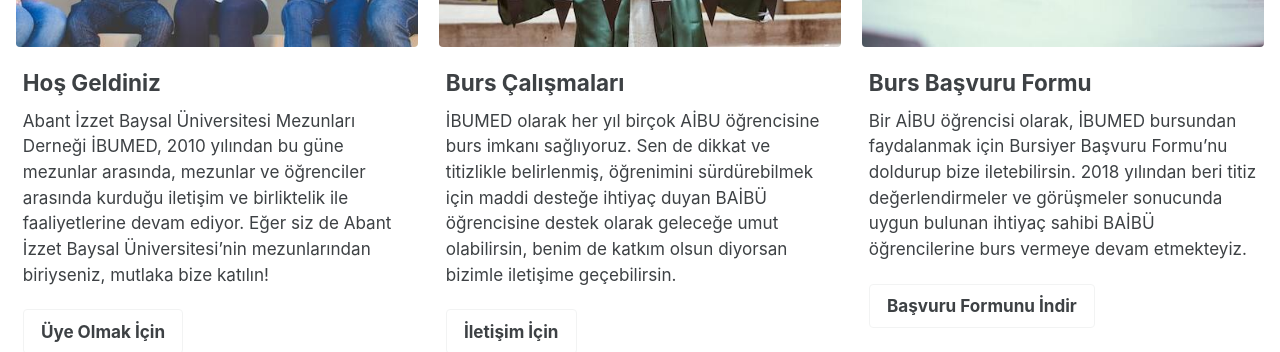
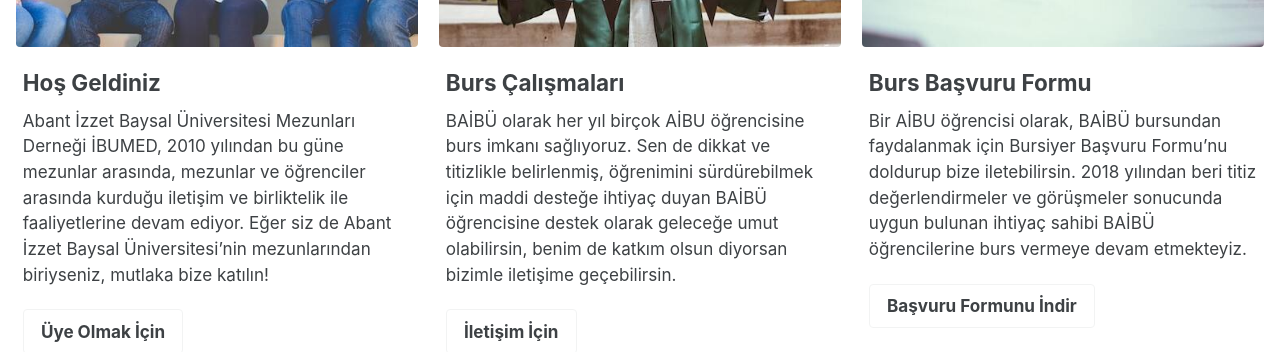
Before and after one commit to rosenxyz/ibumed, a Jekyll site: the page built from _pages/home.md, in a window 1280 px wide and 900 px high, scrolled down 470 px. Shown: the part 150-502 px from the top of the window. Built offline with Jekyll 4.4.1, drawn with Linux system fonts in a browser that asks for light colours; cached includes are drawn as plain includes.

Commit message:
Update home.md

```diff
--- a/_pages/home.md
+++ b/_pages/home.md
@@ -24,16 +24,16 @@
     btn_class: "btn--inverse"
     btn_label: "Üye Olmak İçin"
   - image_path: /assets/images/scholarship.jpeg
-    alt: "İBUMED burs imkanı"
+    alt: "BAİBÜ burs imkanı"
     title: "Burs Çalışmaları"
-    excerpt: "İBUMED olarak her yıl birçok AİBU öğrencisine burs imkanı sağlıyoruz. Sen de dikkat ve titizlikle belirlenmiş, öğrenimini sürdürebilmek için maddi desteğe ihtiyaç duyan BAİBÜ öğrencisine destek olarak geleceğe umut olabilirsin, benim de katkım olsun diyorsan bizimle iletişime geçebilirsin."
+    excerpt: "BAİBÜ olarak her yıl birçok AİBU öğrencisine burs imkanı sağlıyoruz. Sen de dikkat ve titizlikle belirlenmiş, öğrenimini sürdürebilmek için maddi desteğe ihtiyaç duyan BAİBÜ öğrencisine destek olarak geleceğe umut olabilirsin, benim de katkım olsun diyorsan bizimle iletişime geçebilirsin."
     url: "/iletisim/"
     btn_class: "btn--inverse"
     btn_label: "İletişim İçin"
   - image_path: /assets/images/form.jpeg
-    alt: "İBUMED Burs Başvuru Formu"
+    alt: "BAİBÜ Burs Başvuru Formu"
     title: "Burs Başvuru Formu"
-    excerpt: "Bir AİBU öğrencisi olarak, İBUMED bursundan faydalanmak için Bursiyer Başvuru Formu'nu doldurup bize iletebilirsin. 2018 yılından beri titiz değerlendirmeler ve görüşmeler sonucunda uygun bulunan ihtiyaç sahibi BAİBÜ öğrencilerine burs vermeye devam etmekteyiz."
+    excerpt: "Bir AİBU öğrencisi olarak, BAİBÜ bursundan faydalanmak için Bursiyer Başvuru Formu'nu doldurup bize iletebilirsin. 2018 yılından beri titiz değerlendirmeler ve görüşmeler sonucunda uygun bulunan ihtiyaç sahibi BAİBÜ öğrencilerine burs vermeye devam etmekteyiz."
     url: "/assets/docs/ibumed_burs_basvuru_formu.pdf"
     btn_class: "btn--inverse"
     btn_label: "Başvuru Formunu İndir"
```
